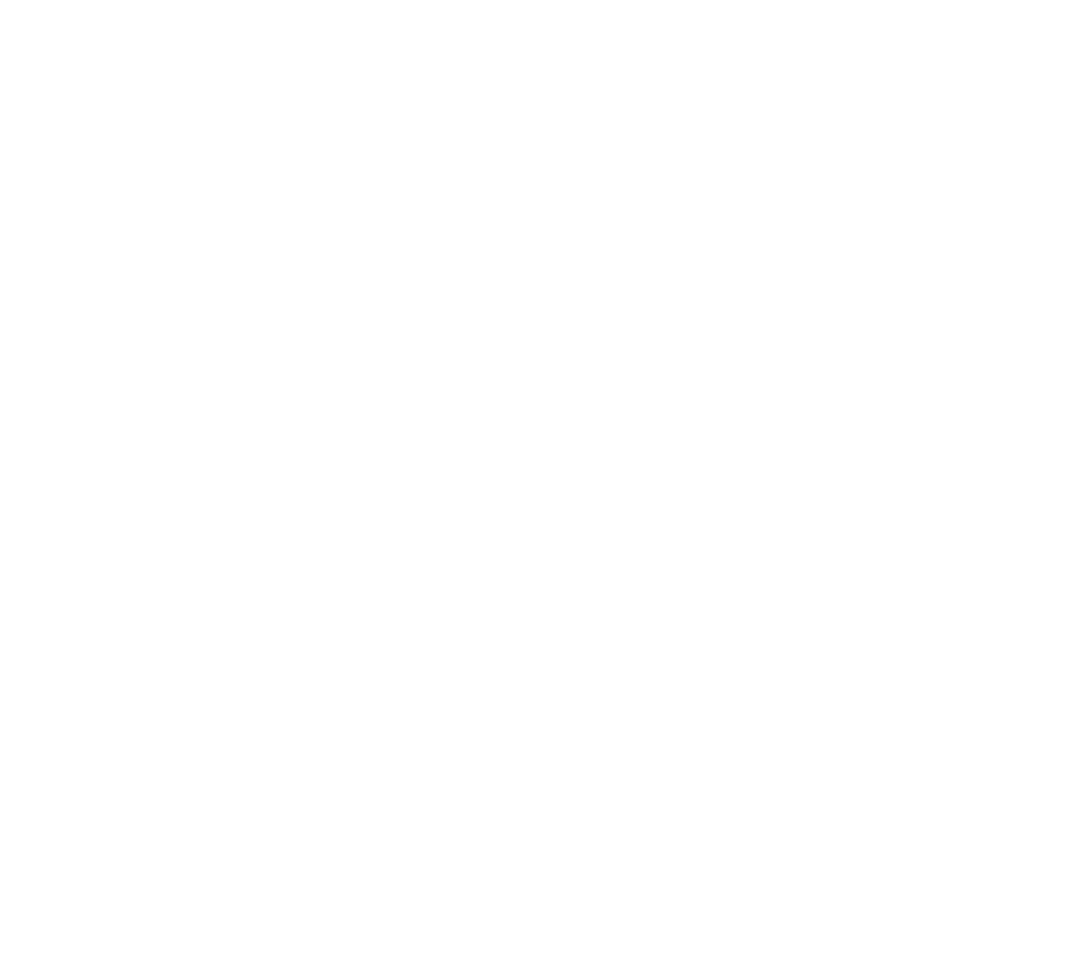
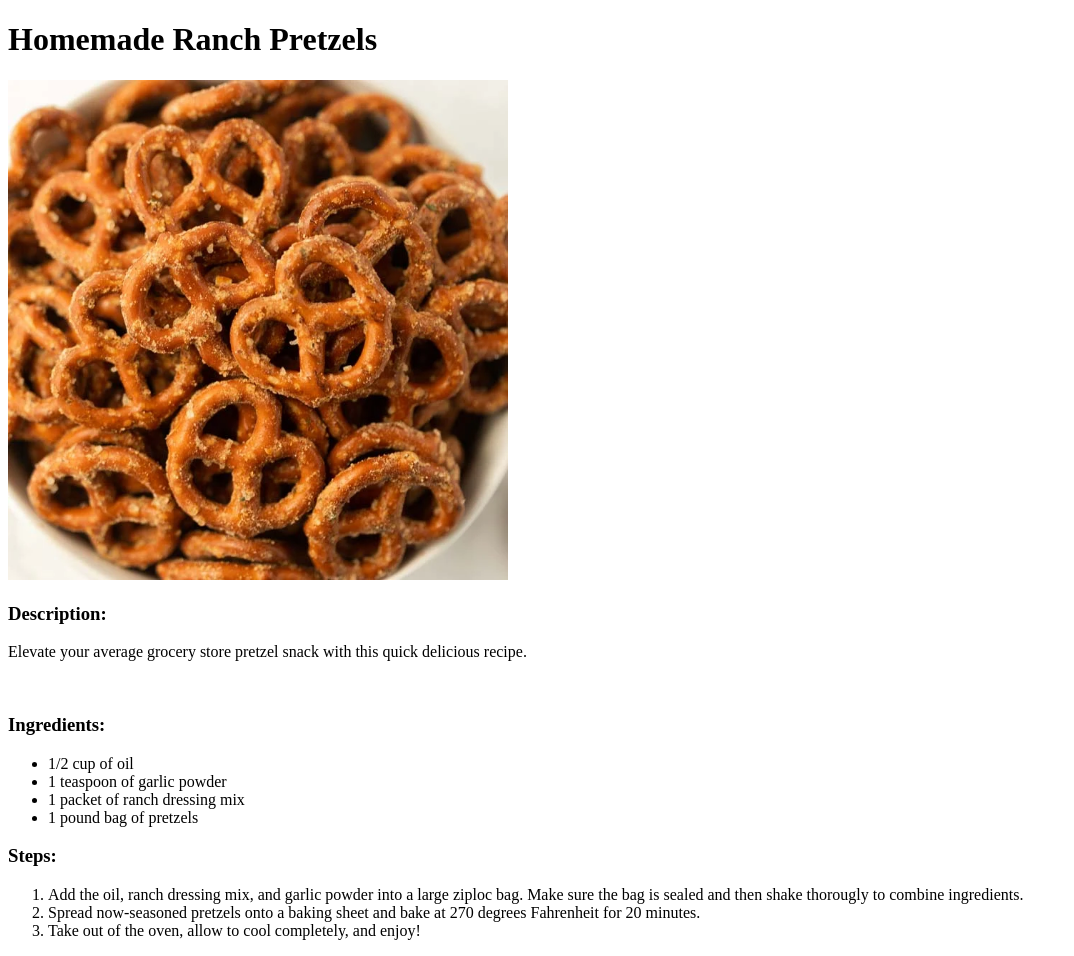
Before and after one commit to nguyecel/odin-recipes, a plain HTML site: page recipes/ranch_pretzels.html in a window 1280 px wide. Shown: the whole page, without its empty margins (0-1074 px from the left). Before the commit the page ends 800 px from the top, so only its background shows below. Drawn offline with Linux system fonts and the light colour scheme.

Commit message:
Completed ranch_pretzels.html and added link to index.html

```diff
--- a/recipes/ranch_pretzels.html
+++ b/recipes/ranch_pretzels.html
@@ -0,0 +1,28 @@
+<!DOCTYPE html>
+<html lang="en">
+    <head>
+        <meta charset="UTF-8">
+        <title>Homemade Ranch Pretzels</title>
+    </head>
+    <body>
+        <h1>Homemade Ranch Pretzels</h1>
+        <img src="../images/ranch_pretzels.webp" height="500px" width="500px" alt="Ranch Pretzel Image">
+        <h3>Description:</h3>
+        <p>Elevate your average grocery store pretzel snack with this quick delicious recipe.</p>
+        <br>
+        <h3>Ingredients:</h3>
+        <ul>
+            <li>1/2 cup of oil</li>
+            <li>1 teaspoon of garlic powder</li>
+            <li>1 packet of ranch dressing mix</li>
+            <li>1 pound bag of pretzels</li>
+        </ul>
+        <h3>Steps:</h3>
+        <ol>
+            <li>Add the oil, ranch dressing mix, and garlic powder into a large ziploc bag. Make sure the bag is sealed and then shake thorougly to combine ingredients.</li>
+            <li>Spread now-seasoned pretzels onto a baking sheet and bake at 270 degrees Fahrenheit for 20 minutes.</li>
+            <li>Take out of the oven, allow to cool completely, and enjoy!</li>
+        </ol>
+    </body>
+
+</html>
```
Also changed, not shown: index.html (+4 -1 lines), images/pumpkin_choc.jpeg (added), images/ranch_pretzels.webp (added).
